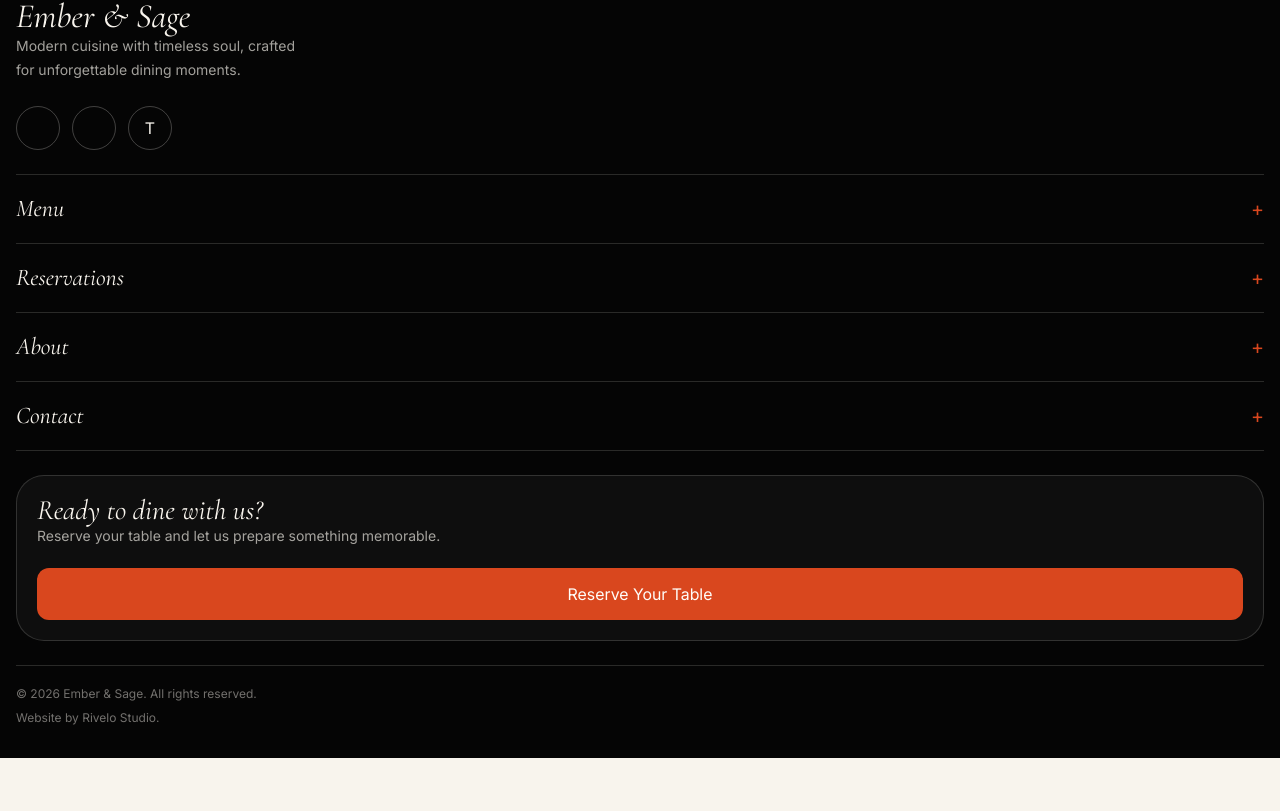
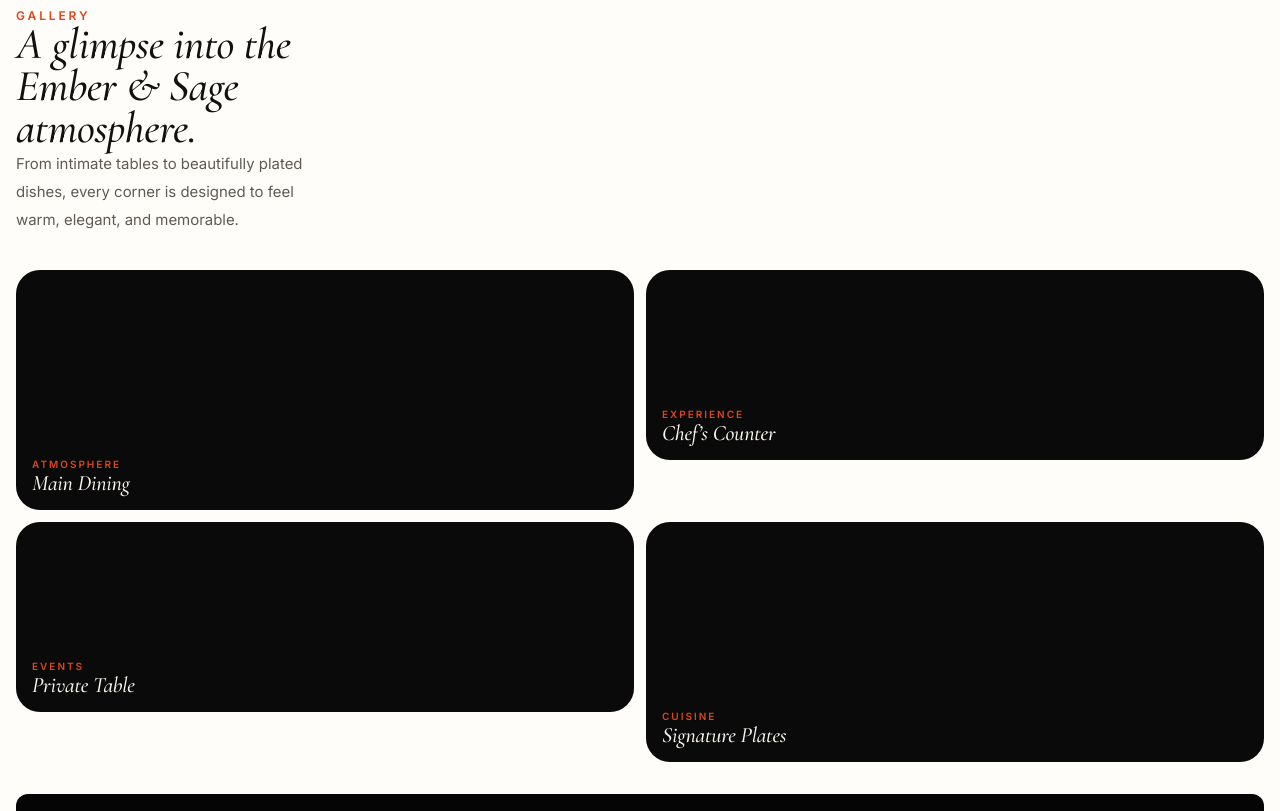
Before and after one commit to Davemafy/Ember-And-Sage, a React (Vite) app: page / in a window 1280 px wide. Shown: the part 4249-5060 px from the top of the page. Before the commit the page ends 5007 px from the top, so only its background shows below. Built offline with nearby package versions, Linux system fonts and the light colour scheme.

Commit message:
Add home gallery preview section

```diff
--- /dev/null
+++ b/src/components/sections/home-gallery-preview.tsx
@@ -0,0 +1,70 @@
+import Button from "../ui/button";
+
+const galleryItems = [
+  {
+    title: "Main Dining",
+    label: "Atmosphere",
+  },
+  {
+    title: "Chef’s Counter",
+    label: "Experience",
+  },
+  {
+    title: "Private Table",
+    label: "Events",
+  },
+  {
+    title: "Signature Plates",
+    label: "Cuisine",
+  },
+];
+
+const HomeGalleryPreview = () => {
+  return (
+    <section className="bg-cream-surface px-4 py-14 text-text-primary">
+      <div>
+        <p className="text-xs font-semibold uppercase tracking-[0.24em] text-burnt-orange">
+          Gallery
+        </p>
+
+        <h2 className="mt-4 max-w-[330px] font-serif text-[44px] leading-[0.95] tracking-[-0.03em]">
+          A glimpse into the Ember &amp; Sage atmosphere.
+        </h2>
+
+        <p className="mt-5 max-w-[320px] text-[15px] leading-7 text-text-secondary">
+          From intimate tables to beautifully plated dishes, every corner is
+          designed to feel warm, elegant, and memorable.
+        </p>
+      </div>
+
+      <div className="mt-9 grid grid-cols-2 gap-3">
+        {galleryItems.map((item, index) => (
+          <article
+            key={item.title}
+            className={`overflow-hidden rounded-[24px] bg-soft-black ${
+              index === 0 || index === 3 ? "h-[240px]" : "h-[190px]"
+            }`}
+          >
+            <div className="flex h-full flex-col justify-end bg-black/20 p-4 text-warm-ivory">
+              <p className="text-[10px] font-semibold uppercase tracking-[0.2em] text-burnt-orange">
+                {item.label}
+              </p>
+
+              <h3 className="mt-2 font-serif text-[22px] leading-none">
+                {item.title}
+              </h3>
+            </div>
+          </article>
+        ))}
+      </div>
+
+      <div className="mt-8">
+        <Button variant="primary-dark" fullWidth>
+          View Gallery →
+        </Button>
+      </div>
+    </section>
+  );
+};
+
+export default HomeGalleryPreview;
--- a/src/pages/home.tsx
+++ b/src/pages/home.tsx
@@ -3,6 +3,7 @@ import Footer from "../components/layout/footer";
 import HomeMenuPreview from "../components/sections/home-menu-preview";
 import HomeExperience from "../components/sections/home-experience";
 import HomeStory from "../components/sections/home-story";
+import HomeGalleryPreview from "../components/sections/home-gallery-preview";
 
 const Home = () => {
   return (
@@ -12,6 +13,7 @@ const Home = () => {
         <HomeMenuPreview />
         <HomeExperience />
         <HomeStory />
+        <HomeGalleryPreview />
       </main>
 
       <Footer />
```
